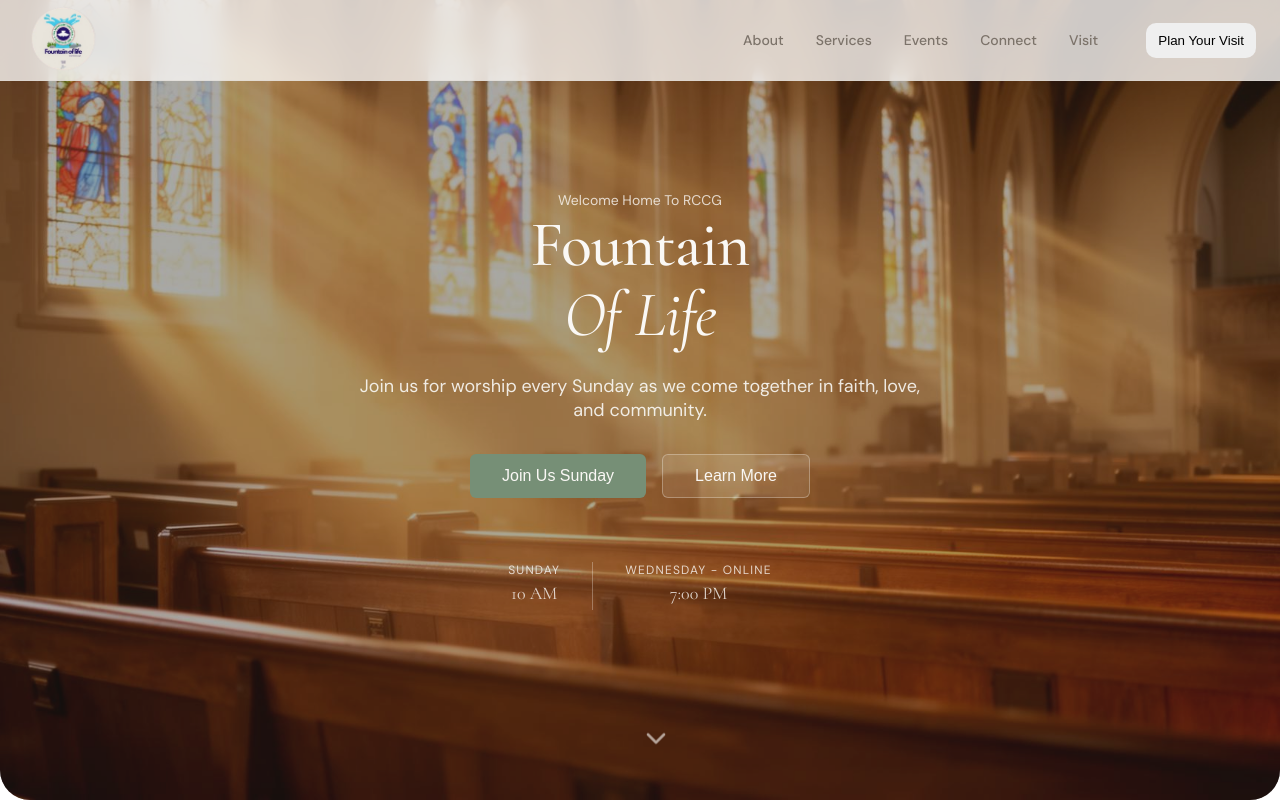
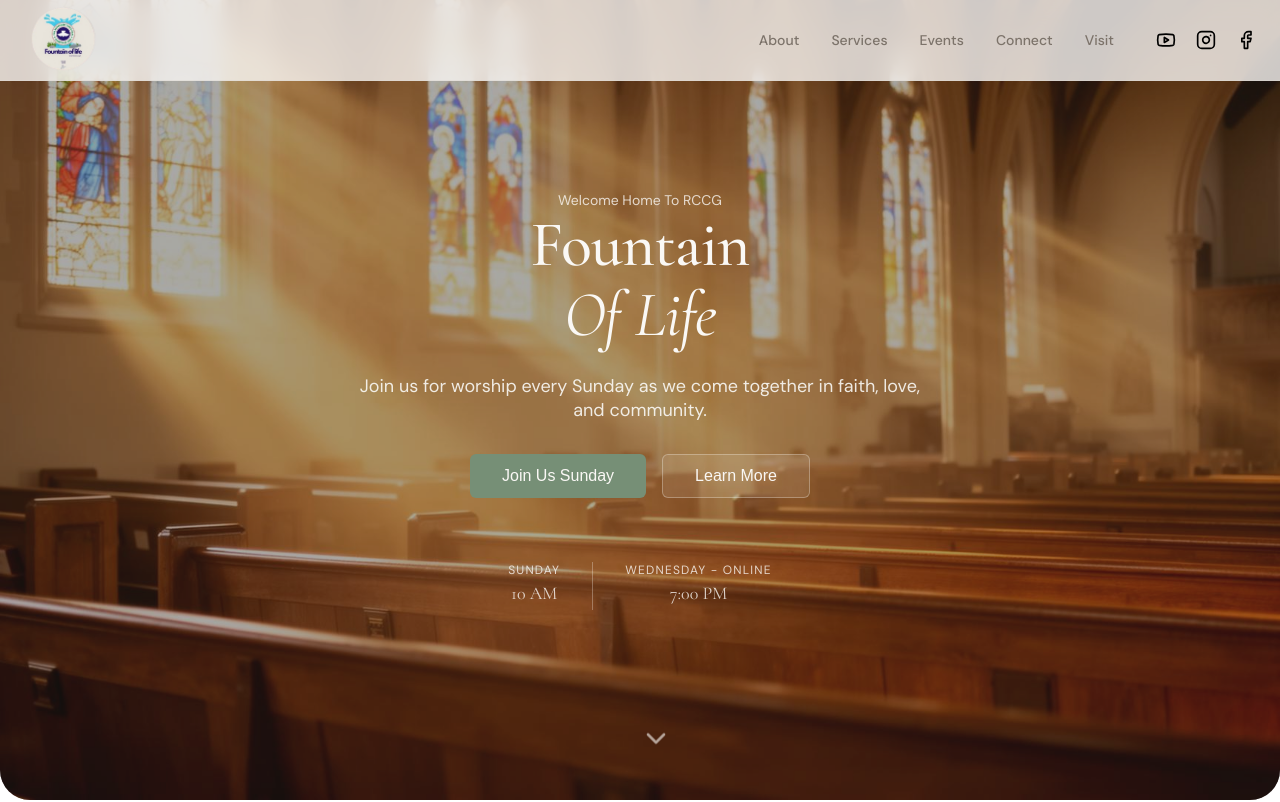
Before and after one commit to itxjoshy/church-site-2, a React (Vite) app: page / in a window 1280 px wide. Shown: the top 802 px of the page. Built offline with nearby package versions, Linux system fonts and the light colour scheme.

Commit message:
added: icons to header

```diff
--- a/src/components/Header.jsx
+++ b/src/components/Header.jsx
@@ -1,5 +1,5 @@
 import { useState } from "react";
-import { Menu, X } from "lucide-react";
+import { Menu, X, Facebook, Instagram, Youtube } from "lucide-react";
 import logo from "@/assets/logo.png";
 import "./header.css";
 const navLinks = [
@@ -27,7 +27,17 @@
               {link.label}
             </a>
           ))}
-          <button className="visit-button">Plan Your Visit</button>
+          <div
+            style={{
+              display: "flex",
+              gap: 20,
+              marginLeft: 10,
+            }}
+          >
+            <Youtube size={20} />
+            <Instagram size={20} />
+            <Facebook size={20} />
+          </div>
         </nav>
 
         {/* Mobile Menu Toggle */}
```
